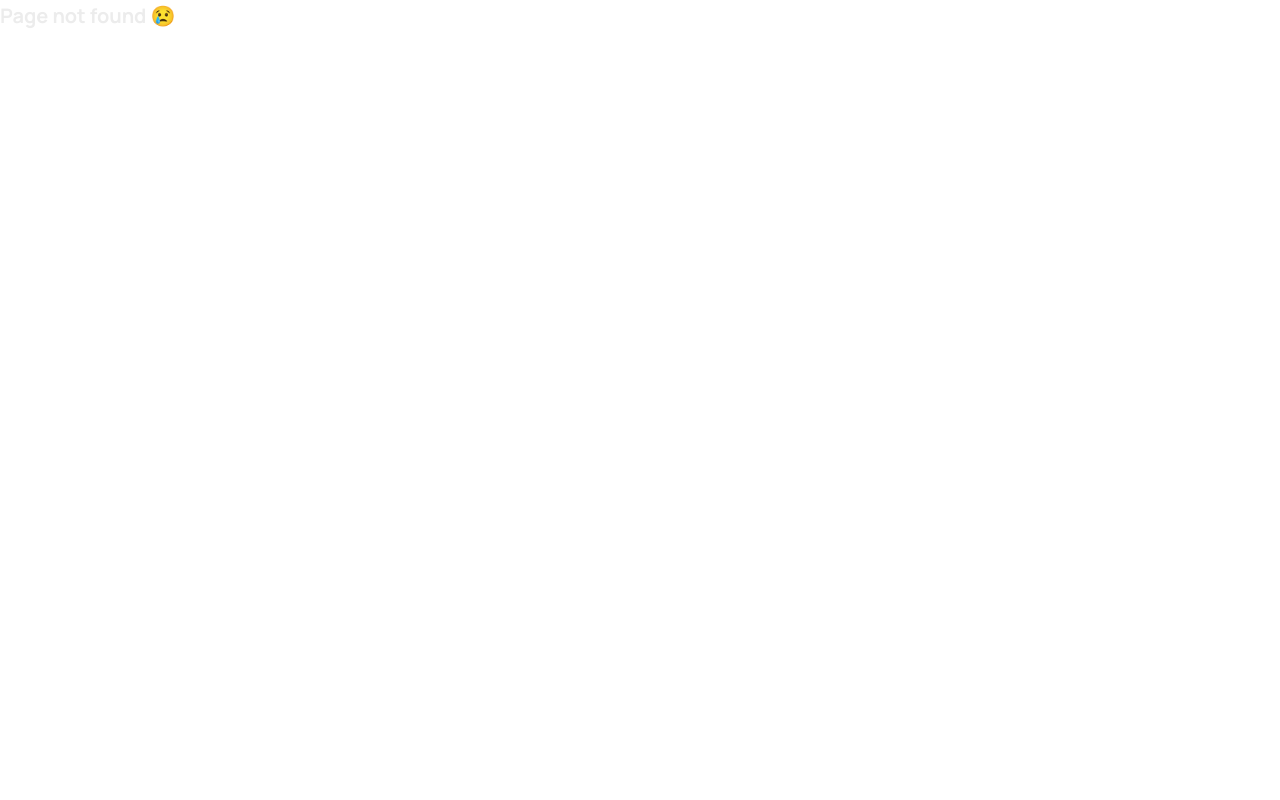
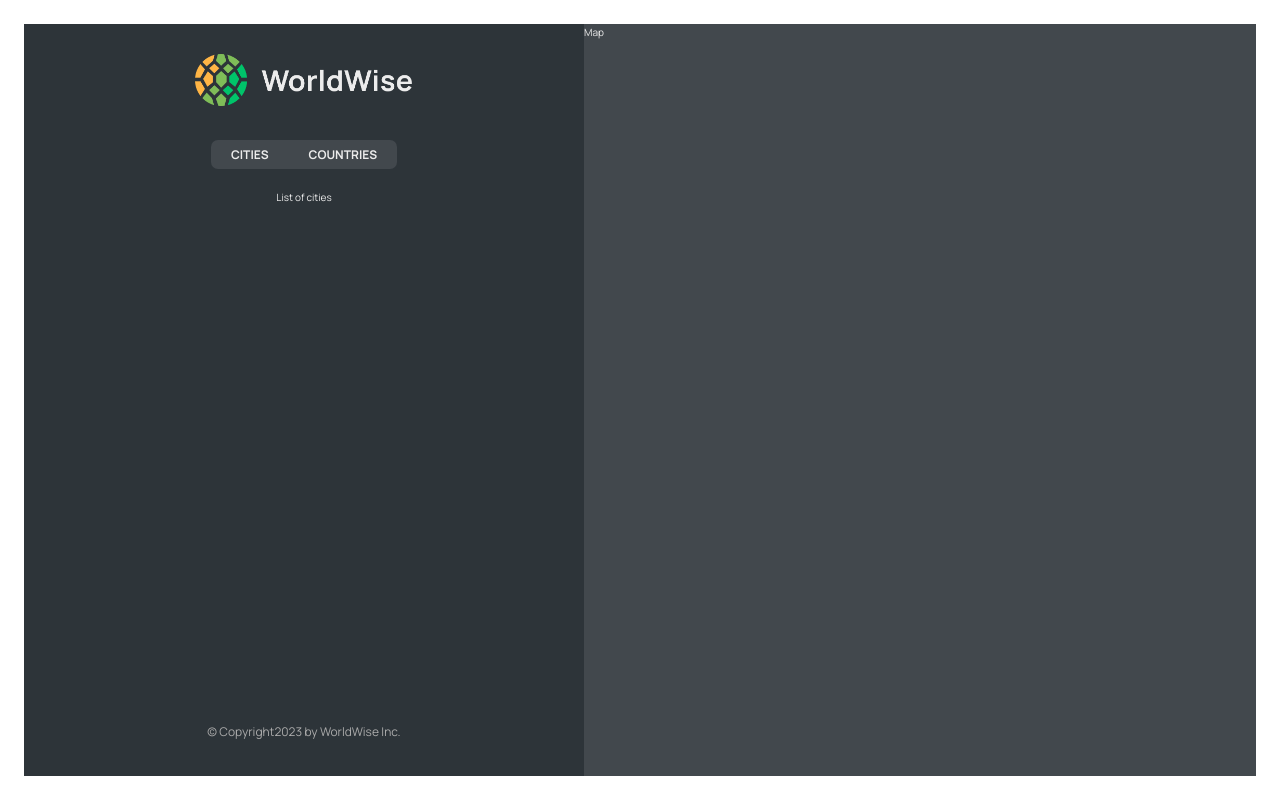
Before and after one commit to fatihsahin291/WorldWise-React-Routing, a React (Vite) app: page /app in a window 1280 px wide. Before the commit this address had no page. Built offline with nearby package versions, Linux system fonts and the light colour scheme.

Commit message:
building app layout

```diff
--- a/src/App.jsx
+++ b/src/App.jsx
@@ -9,6 +9,7 @@
 import Homepage from "./pages/Homepage";
 import PageNotFound from "./pages/PageNotFound";
 import Login from "./pages/Login";
+import AppLayout from "./pages/AppLayout";
 
 function App() {
 	return (
@@ -24,6 +25,20 @@
 					element={<Pricing />}
 				/>
 				<Route path="login" element={<Login />} />
+				<Route path="app" element={<AppLayout />}>
+					<Route
+						path="cities"
+						element={<p>sssssssssssssssss</p>}
+					/>
+					<Route
+						path="countries"
+						element={<p>sssssssssssssssss</p>}
+					/>
+					<Route
+						path="form"
+						element={<p>sssssssssssssssss</p>}
+					/>
+				</Route>
 				<Route
 					path="*"
 					element={<PageNotFound />}
--- /dev/null
+++ b/src/components/AppNav.jsx
@@ -0,0 +1,19 @@
+import { NavLink } from "react-router-dom";
+import styles from "./AppNav.module.css";
+
+function AppNav() {
+  return (
+    <nav className={styles.nav}>
+      <ul>
+        <li>
+          <NavLink to="cities">Cities</NavLink>
+        </li>
+        <li>
+          <NavLink to="countries">Countries</NavLink>
+        </li>
+      </ul>
+    </nav>
+  );
+}
+
+export default AppNav;
--- /dev/null
+++ b/src/components/Map.jsx
@@ -0,0 +1,9 @@
+import styles from "./Map.module.css";
+
+function Map() {
+	return (
+		<div className={styles.mapContainer}>Map</div>
+	);
+}
+
+export default Map;
--- /dev/null
+++ b/src/components/Sidebar.jsx
@@ -0,0 +1,25 @@
+import styles from "./Sidebar.module.css";
+
+import Logo from "./Logo";
+import AppNav from "./AppNav";
+
+function Sidebar() {
+	return (
+		<div className={styles.sidebar}>
+			<Logo />
+			<AppNav />
+
+			<p>List of cities</p>
+
+			<footer className={styles.footer}>
+				<p className={styles.copyright}>
+					&copy; Copyright
+					{new Date().getFullYear()} by WorldWise
+					Inc.
+				</p>
+			</footer>
+		</div>
+	);
+}
+
+export default Sidebar;
--- /dev/null
+++ b/src/pages/AppLayout.jsx
@@ -0,0 +1,15 @@
+import Sidebar from "../components/Sidebar";
+import Map from "../components/Map";
+
+import styles from "./AppLayout.module.css";
+
+function AppLayout() {
+	return (
+		<div className={styles.app}>
+			<Sidebar />
+			<Map />
+		</div>
+	);
+}
+
+export default AppLayout;
```
